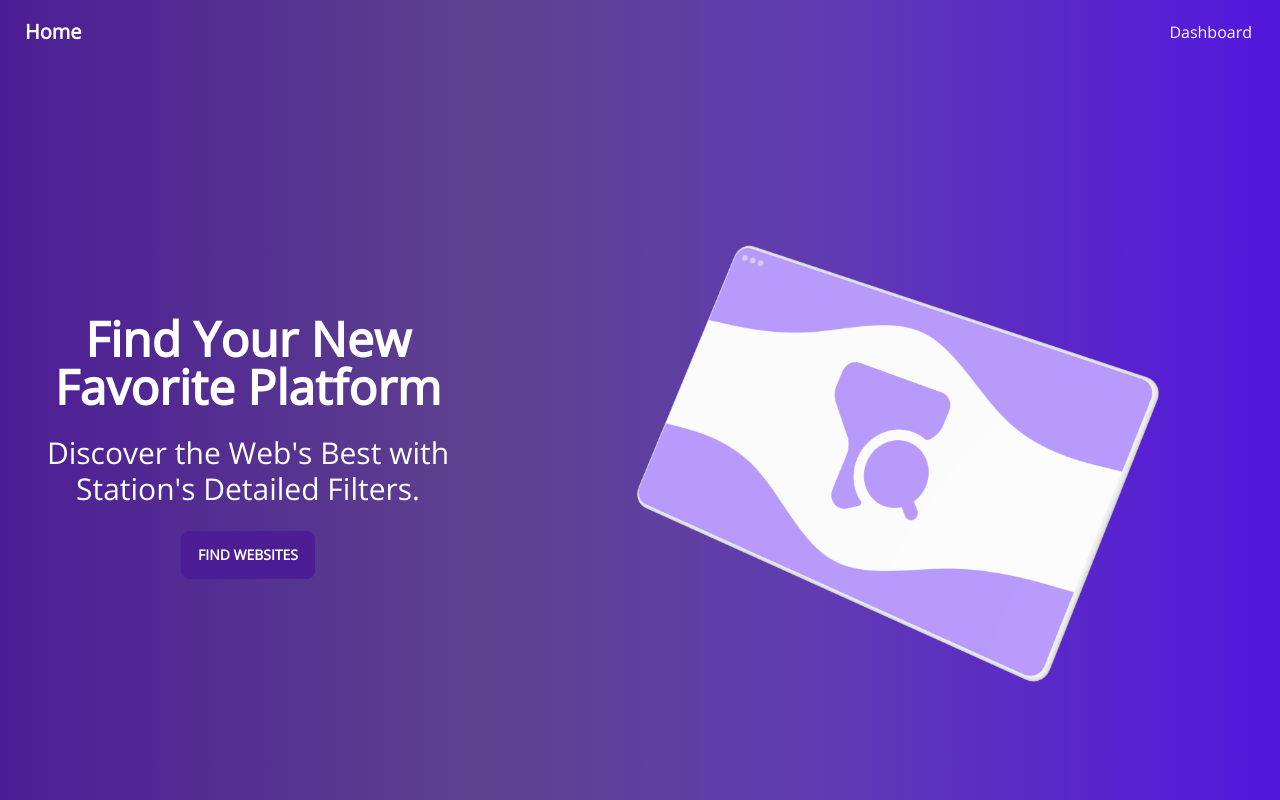
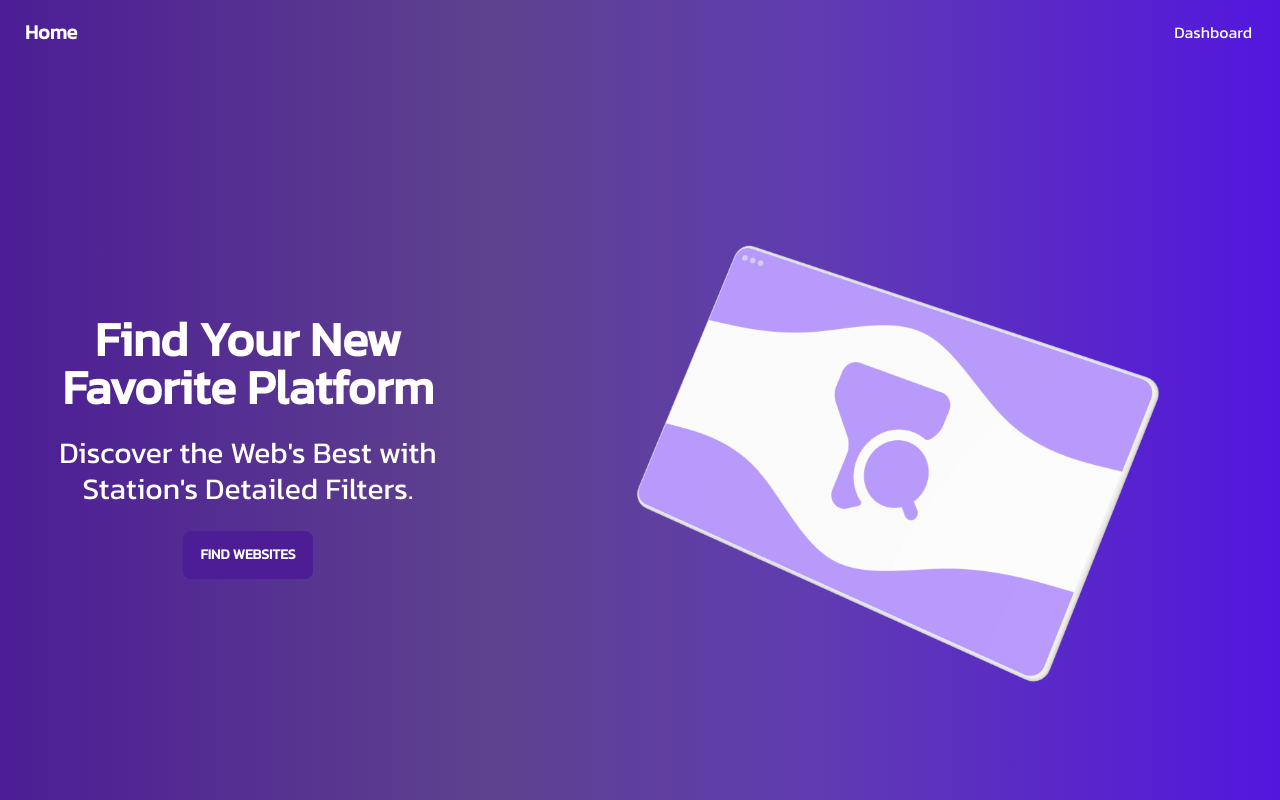
Before and after one commit to StationAPI/station-frontend, a SvelteKit app in the folder station-frontend/: page / in a window 1280 px wide. Shown: the top 800 px of the page. Built offline with nearby package versions, Linux system fonts and the light colour scheme.

Commit message:
change font

```diff
--- a/station-frontend/src/app.html
+++ b/station-frontend/src/app.html
@@ -1,8 +1,16 @@
 <!DOCTYPE html>
 <html
   lang="en"
-  style="background: rgb(76,29,149);
-background: linear-gradient(90deg, rgba(76,29,149,1) 0%, rgba(94,66,142,1) 38%, rgba(96,60,176,1) 63%, rgba(83,22,222,1) 100%);"
+  style="
+    background: rgb(76, 29, 149);
+    background: linear-gradient(
+      90deg,
+      rgba(76, 29, 149, 1) 0%,
+      rgba(94, 66, 142, 1) 38%,
+      rgba(96, 60, 176, 1) 63%,
+      rgba(83, 22, 222, 1) 100%
+    );
+  "
 >
   <head>
     <meta charset="utf-8" />
@@ -23,9 +31,16 @@ background: linear-gradient(90deg, rgba(76,29,149,1) 0%, rgba(94,66,142,1) 38%,
       rel="stylesheet"
     />
 
+    <link rel="preconnect" href="https://fonts.googleapis.com" />
+    <link rel="preconnect" href="https://fonts.gstatic.com" crossorigin />
+    <link
+      href="https://fonts.googleapis.com/css2?family=Kanit&family=Open+Sans&display=swap"
+      rel="stylesheet"
+    />
+
     %sveltekit.head%
   </head>
-  <body data-sveltekit-preload-data="hover" style="font-family: 'Open Sans'">
+  <body data-sveltekit-preload-data="hover" style="font-family: 'Kanit'">
     <div style="display: contents">%sveltekit.body%</div>
   </body>
 </html>
--- a/station-frontend/src/routes/+layout.svelte
+++ b/station-frontend/src/routes/+layout.svelte
@@ -63,6 +63,6 @@ background: linear-gradient(90deg, rgba(76,29,149,1) 0%, rgba(94,66,142,1) 38%,
 
 <style>
   * {
-    font-family: "Open Sans", Courier, monospace;
+    font-family: "Kanit", Courier, monospace;
   }
 </style>
```
